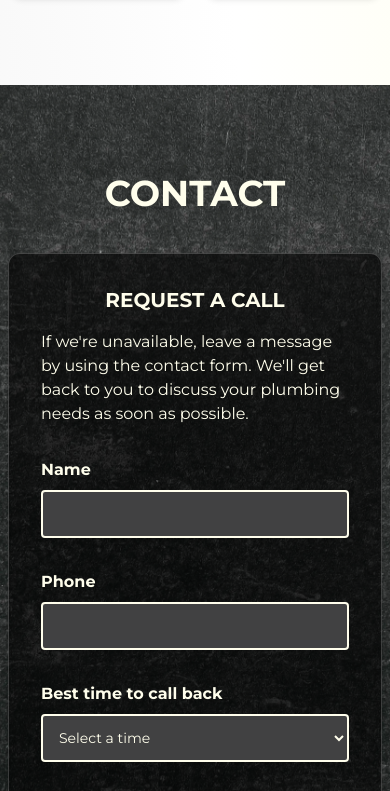
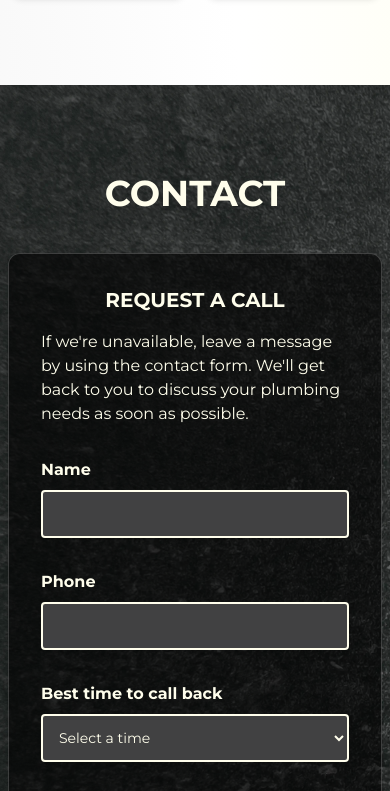
Before and after one commit to mudcrabmorley/waide-plumbing, a website: page index.html in a window 390 px wide. Shown: the part 3161-3952 px from the top of the page. Drawn offline with nearby package versions, Linux system fonts and the light colour scheme.

Commit message:
contact bg fix

```diff
--- a/index.html
+++ b/index.html
@@ -530,7 +530,7 @@
 
 
     <!-- CONTACT -->
-    <section id="contact" class="bg-custom-image bg-cover bg-fixed text-waide-cream">
+    <section id="contact" class="bg-custom-image bg-cover md:bg-fixed text-waide-cream">
         <div class="spacer"></div>
         <div class="spacer"></div>
         <h2 class="heading text-waide-cream">CONTACT</h2>
```
Also changed, not shown: css/style.css.
